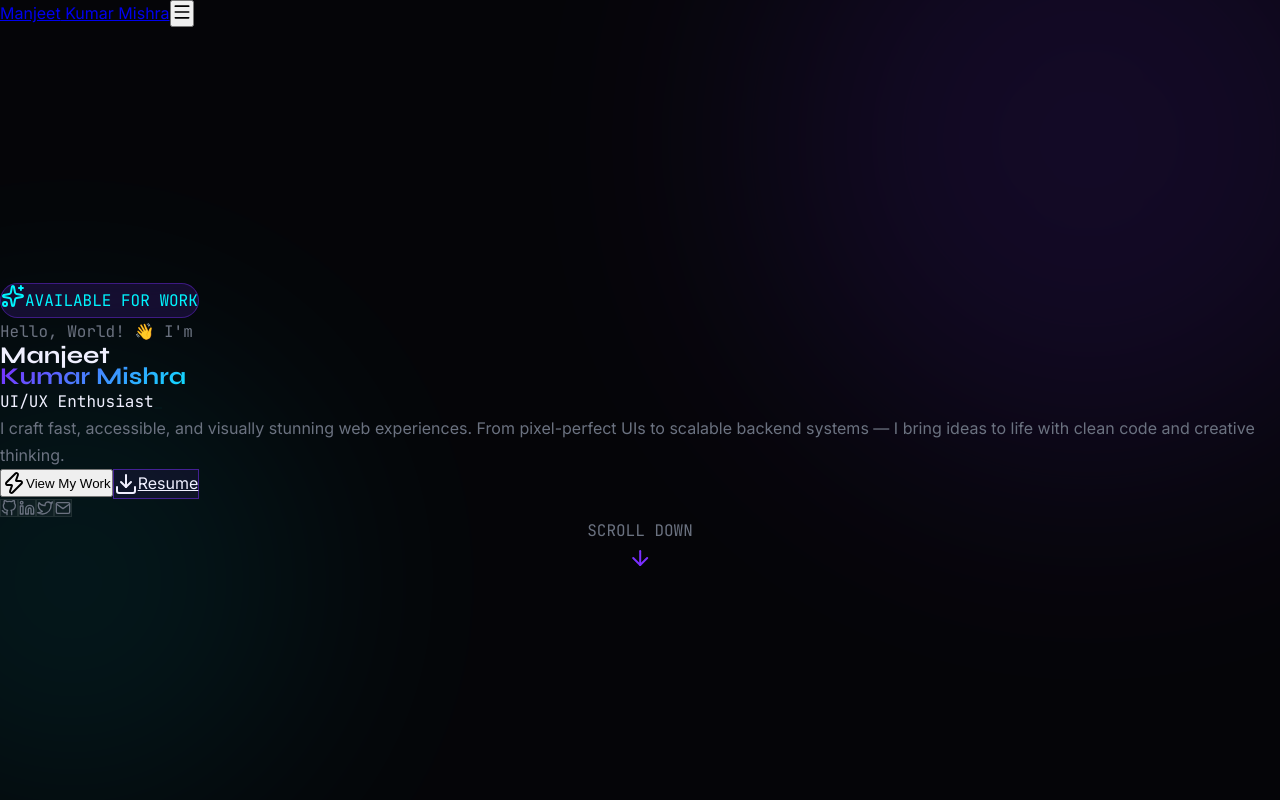
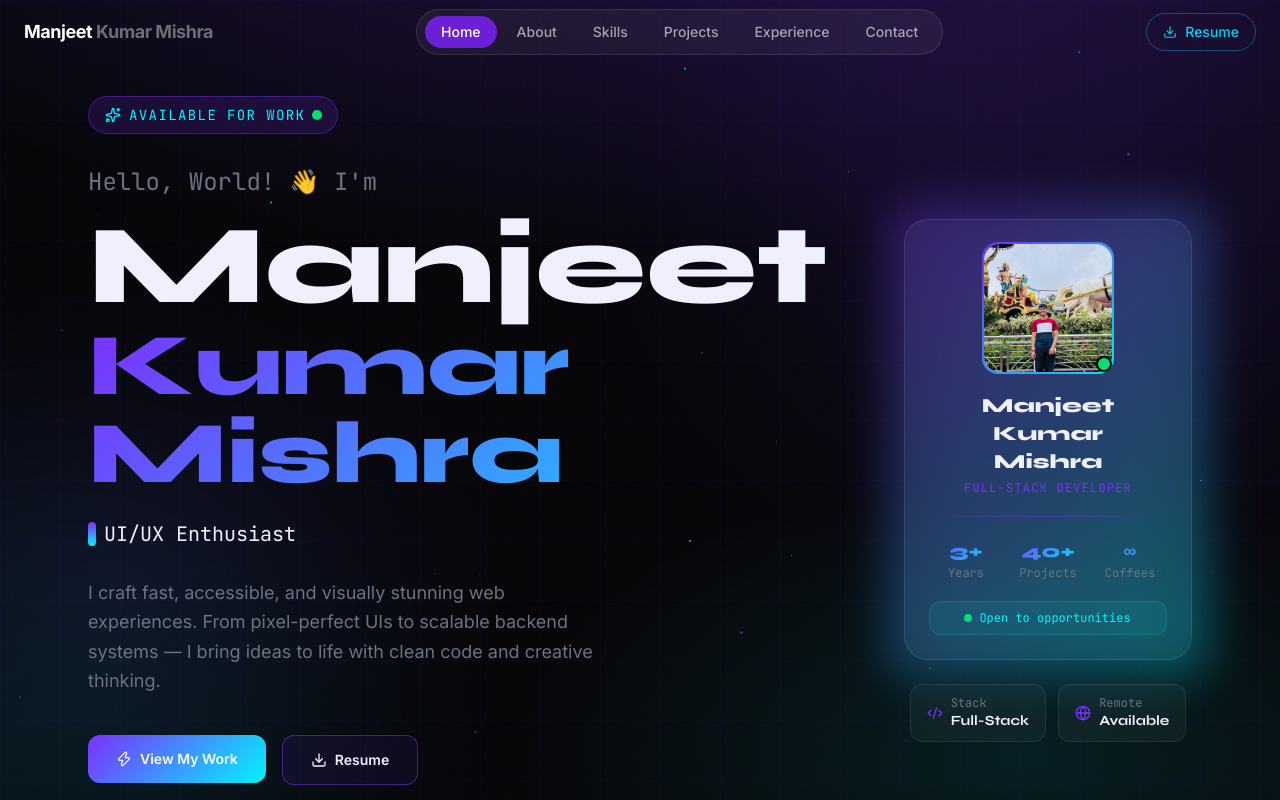
Before and after one commit to manjeet0505/Myportfolio, a Next.js app: page / in a window 1280 px wide. Shown: the top 800 px of the page. Built offline with nearby package versions, Linux system fonts and the light colour scheme.

Commit message:
globals css is  fixed with tailwindv4

```diff
--- a/app/globals.css
+++ b/app/globals.css
@@ -1,11 +1,159 @@
-@import url("https://fonts.googleapis.com/css2?family=Syne:wght@400;500;600;700;800&family=Inter:wght@300;400;500;600&family=JetBrains+Mono:wght@400;500&display=swap");
+@import "tailwindcss";
 
-@tailwind base;
-@tailwind components;
-@tailwind utilities;
+/* ============================================
+   THEME — Tailwind v4 (replaces tailwind.config.ts)
+   Delete tailwind.config.ts after using this file.
+============================================ */
+@theme {
+  /* Colors -> bg-bg-primary, text-neon-cyan, border-border-glass ... */
+  --color-bg-primary: #0a0a0f;
+  --color-bg-secondary: #0f0f1a;
+  --color-bg-card: rgba(255, 255, 255, 0.04);
+
+  --color-neon-violet: #7b2fff;
+  --color-neon-cyan: #00f5ff;
+  --color-neon-pink: #ff2fbe;
+
+  --color-text-primary: #f0f0ff;
+  --color-text-muted: #6b7280;
+  --color-text-soft: #a0a0b8;
+
+  --color-border-glass: rgba(255, 255, 255, 0.08);
+  --color-border-neon: rgba(123, 47, 255, 0.4);
+
+  /* Shadows -> shadow-neon-violet, shadow-glass ... */
+  --shadow-neon-violet: 0 0 20px rgba(123, 47, 255, 0.5),
+    0 0 60px rgba(123, 47, 255, 0.2);
+  --shadow-neon-cyan: 0 0 20px rgba(0, 245, 255, 0.5),
+    0 0 60px rgba(0, 245, 255, 0.2);
+  --shadow-neon-pink: 0 0 20px rgba(255, 47, 190, 0.5),
+    0 0 60px rgba(255, 47, 190, 0.2);
+  --shadow-glass: 0 4px 24px rgba(0, 0, 0, 0.4),
+    inset 0 1px 0 rgba(255, 255, 255, 0.08);
+  --shadow-glass-hover: 0 8px 40px rgba(0, 0, 0, 0.5),
+    inset 0 1px 0 rgba(255, 255, 255, 0.12);
+
+  /* Animations -> animate-float, animate-glow ... (keyframes are below) */
+  --animate-fade-up: fadeUp 0.6s ease forwards;
+  --animate-fade-in: fadeIn 0.8s ease forwards;
+  --animate-glow: glow 2s ease-in-out infinite alternate;
+  --animate-float: float 6s ease-in-out infinite;
+  --animate-spin-slow: spin 8s linear infinite;
+  --animate-typewriter: typewriter 3s steps(30) forwards;
+  --animate-blink: blink 1s step-end infinite;
+  --animate-shimmer: shimmer 2s linear infinite;
+
+  /* Radius + blur (same values as your old config) */
+  --radius-2xl: 1rem;
+  --radius-3xl: 1.5rem;
+  --radius-4xl: 2rem;
+  --blur-xs: 2px;
+  --blur-2xl: 40px;
+}
+
+/* next/font variables resolve at runtime, so this must be "inline".
+   -> font-heading, font-body, font-mono */
+@theme inline {
+  --font-heading: var(--font-syne), sans-serif;
+  --font-body: var(--font-inter), sans-serif;
+  --font-mono: var(--font-jetbrains), monospace;
+}
+
+/* Gradients that used to be backgroundImage in the old config */
+@utility bg-neon-gradient {
+  background-image: linear-gradient(135deg, #7b2fff 0%, #00f5ff 100%);
+}
+@utility bg-neon-gradient-pink {
+  background-image: linear-gradient(135deg, #7b2fff 0%, #ff2fbe 100%);
+}
+@utility bg-glass-gradient {
+  background-image: linear-gradient(
+    135deg,
+    rgba(255, 255, 255, 0.08) 0%,
+    rgba(255, 255, 255, 0.02) 100%
+  );
+}
+@utility bg-hero-glow {
+  background-image: radial-gradient(
+    ellipse 80% 60% at 50% 0%,
+    rgba(123, 47, 255, 0.25) 0%,
+    transparent 70%
+  );
+}
+@utility bg-grid-pattern {
+  background-image: linear-gradient(rgba(123, 47, 255, 0.06) 1px, transparent 1px),
+    linear-gradient(90deg, rgba(123, 47, 255, 0.06) 1px, transparent 1px);
+  background-size: 60px 60px;
+}
+
+/* ============================================
+   KEYFRAMES (top-level so they are always emitted)
+============================================ */
+@keyframes fadeUp {
+  0% {
+    opacity: 0;
+    transform: translateY(30px);
+  }
+  100% {
+    opacity: 1;
+    transform: translateY(0);
+  }
+}
+@keyframes fadeIn {
+  0% {
+    opacity: 0;
+  }
+  100% {
+    opacity: 1;
+  }
+}
+@keyframes glow {
+  0% {
+    box-shadow: 0 0 20px rgba(123, 47, 255, 0.4);
+  }
+  100% {
+    box-shadow: 0 0 40px rgba(123, 47, 255, 0.8),
+      0 0 80px rgba(0, 245, 255, 0.3);
+  }
+}
+@keyframes float {
+  0%,
+  100% {
+    transform: translateY(0px);
+  }
+  50% {
+    transform: translateY(-20px);
+  }
+}
+@keyframes typewriter {
+  0% {
+    width: 0;
+  }
+  100% {
+    width: 100%;
+  }
+}
+@keyframes blink {
+  0%,
+  100% {
+    opacity: 1;
+  }
+  50% {
+    opacity: 0;
+  }
+}
+@keyframes shimmer {
+  0% {
+    background-position: -200% 0;
+  }
+  100% {
+    background-position: 200% 0;
+  }
+}
 
 /* ============================================
    CSS VARIABLES — DESIGN TOKENS
+   (used by the custom classes + inline styles)
 ============================================ */
 :root {
   --bg-primary: #0a0a0f;
@@ -39,17 +187,24 @@
 }
 
 /* ============================================
-   BASE RESET & DEFAULTS
+   BASE (inside @layer so Tailwind utilities can override)
+   NOTE: the old "* { margin:0; padding:0 }" reset is removed on
+   purpose. Tailwind's preflight already does it, and an unlayered
+   reset would beat every p-*, m-*, px-* utility.
 ============================================ */
+@layer base {
+  /* v4 changed the default border color to currentColor.
+     This keeps plain `border` classes looking like the glass theme. */
   *,
-*::before,
-*::after {
-  box-sizing: border-box;
-  margin: 0;
-  padding: 0;
+  ::after,
+  ::before,
+  ::backdrop,
+  ::file-selector-button {
+    border-color: var(--glass-border);
   }
 
   html {
+    color-scheme: dark;
     scroll-behavior: smooth;
     scroll-padding-top: 80px;
   }
@@ -57,7 +212,7 @@ html {
   body {
     background-color: var(--bg-primary);
     color: var(--text-primary);
-  font-family: "Inter", sans-serif;
+    font-family: var(--font-inter), "Inter", sans-serif;
     font-size: 16px;
     line-height: 1.7;
     -webkit-font-smoothing: antialiased;
@@ -65,14 +220,17 @@ body {
     overflow-x: hidden;
   }
 
+  button:not(:disabled),
+  [role="button"]:not(:disabled) {
+    cursor: pointer;
+  }
+
   ::selection {
     background: rgba(123, 47, 255, 0.3);
     color: var(--neon-cyan);
   }
 
-/* ============================================
-   SCROLLBAR
-============================================ */
+  /* Scrollbar */
   ::-webkit-scrollbar {
     width: 6px;
   }
@@ -87,23 +245,37 @@ body {
     background: var(--neon-violet);
   }
 
-/* ============================================
-   TYPOGRAPHY
-============================================ */
-h1, h2, h3, h4, h5, h6 {
-  font-family: "Syne", sans-serif;
+  /* Typography */
+  h1,
+  h2,
+  h3,
+  h4,
+  h5,
+  h6 {
+    font-family: var(--font-syne), "Syne", sans-serif;
     font-weight: 700;
     line-height: 1.15;
     color: var(--text-primary);
   }
 
-code, pre, .font-mono {
-  font-family: "JetBrains Mono", monospace;
+  code,
+  pre {
+    font-family: var(--font-jetbrains), "JetBrains Mono", monospace;
+  }
+
+  /* Accessibility: visible keyboard focus.
+     (border-radius removed so it no longer squares off rounded buttons) */
+  :focus-visible {
+    outline: 2px solid var(--neon-violet);
+    outline-offset: 3px;
+  }
 }
 
 /* ============================================
-   LAYOUT UTILITIES
+   COMPONENTS (still overridable by utilities)
 ============================================ */
+@layer components {
+  /* Layout */
   .container-custom {
     max-width: var(--container-max);
     margin: 0 auto;
@@ -114,9 +286,7 @@ code, pre, .font-mono {
     padding: var(--section-padding);
   }
 
-/* ============================================
-   GLASSMORPHISM
-============================================ */
+  /* Glassmorphism */
   .glass {
     background: var(--glass-bg);
     backdrop-filter: blur(20px);
@@ -138,9 +308,7 @@ code, pre, .font-mono {
     transform: translateY(-4px);
   }
 
-/* ============================================
-   NEON TEXT & EFFECTS
-============================================ */
+  /* Neon text */
   .neon-text {
     background: linear-gradient(135deg, var(--neon-violet), var(--neon-cyan));
     -webkit-background-clip: text;
@@ -165,9 +333,7 @@ code, pre, .font-mono {
       0 0 40px rgba(0, 245, 255, 0.4);
   }
 
-/* ============================================
-   NEON BUTTONS
-============================================ */
+  /* Buttons */
   .btn-neon {
     display: inline-flex;
     align-items: center;
@@ -175,7 +341,7 @@ code, pre, .font-mono {
     padding: 0.75rem 1.75rem;
     background: linear-gradient(135deg, var(--neon-violet), #5b1fd4);
     color: #fff;
-  font-family: "Syne", sans-serif;
+    font-family: var(--font-syne), "Syne", sans-serif;
     font-weight: 600;
     font-size: 0.9rem;
     letter-spacing: 0.02em;
@@ -219,7 +385,7 @@ code, pre, .font-mono {
     padding: 0.75rem 1.75rem;
     background: transparent;
     color: var(--text-primary);
-  font-family: "Syne", sans-serif;
+    font-family: var(--font-syne), "Syne", sans-serif;
     font-weight: 600;
     font-size: 0.9rem;
     letter-spacing: 0.02em;
@@ -238,14 +404,12 @@ code, pre, .font-mono {
     transform: translateY(-2px);
   }
 
-/* ============================================
-   SECTION TITLE
-============================================ */
+  /* Section title */
   .section-label {
     display: inline-flex;
     align-items: center;
     gap: 0.5rem;
-  font-family: "JetBrains Mono", monospace;
+    font-family: var(--font-jetbrains), "JetBrains Mono", monospace;
     font-size: 0.75rem;
     font-weight: 500;
     letter-spacing: 0.15em;
@@ -264,20 +428,19 @@ code, pre, .font-mono {
   }
 
   .section-title {
-  font-family: "Syne", sans-serif;
+    font-family: var(--font-syne), "Syne", sans-serif;
     font-size: clamp(2rem, 4vw, 3rem);
     font-weight: 800;
     line-height: 1.1;
     margin-bottom: 1rem;
   }
 
-/* ============================================
-   NEON BORDER CARD
-============================================ */
+  /* Neon border card */
   .neon-card {
     position: relative;
     background: var(--glass-bg);
     backdrop-filter: blur(20px);
+    -webkit-backdrop-filter: blur(20px);
     border-radius: var(--radius-card);
     overflow: hidden;
     transition: all var(--transition-base);
@@ -289,12 +452,19 @@ code, pre, .font-mono {
     inset: 0;
     border-radius: var(--radius-card);
     padding: 1px;
-  background: linear-gradient(135deg, var(--neon-violet), transparent, var(--neon-cyan));
-  -webkit-mask: linear-gradient(#fff 0 0) content-box, linear-gradient(#fff 0 0);
+    background: linear-gradient(
+      135deg,
+      var(--neon-violet),
+      transparent,
+      var(--neon-cyan)
+    );
+    -webkit-mask: linear-gradient(#fff 0 0) content-box,
+      linear-gradient(#fff 0 0);
     -webkit-mask-composite: xor;
     mask-composite: exclude;
     opacity: 0.4;
     transition: opacity var(--transition-base);
+    pointer-events: none;
   }
 
   .neon-card:hover::before {
@@ -307,11 +477,12 @@ code, pre, .font-mono {
       0 0 30px rgba(123, 47, 255, 0.15);
   }
 
-/* ============================================
-   BACKGROUND GRID & GLOW
-============================================ */
+  /* Background grid + glow */
   .bg-grid {
-  background-image: linear-gradient(rgba(123, 47, 255, 0.06) 1px, transparent 1px),
+    background-image: linear-gradient(
+        rgba(123, 47, 255, 0.06) 1px,
+        transparent 1px
+      ),
       linear-gradient(90deg, rgba(123, 47, 255, 0.06) 1px, transparent 1px);
     background-size: 60px 60px;
   }
@@ -342,16 +513,14 @@ code, pre, .font-mono {
     pointer-events: none;
   }
 
-/* ============================================
-   TECH TAG / BADGE
-============================================ */
+  /* Tech tag */
   .tech-tag {
     display: inline-flex;
     align-items: center;
     padding: 0.3rem 0.75rem;
     background: rgba(123, 47, 255, 0.1);
     color: var(--neon-cyan);
-  font-family: "JetBrains Mono", monospace;
+    font-family: var(--font-jetbrains), "JetBrains Mono", monospace;
     font-size: 0.7rem;
     font-weight: 500;
     border: 1px solid rgba(0, 245, 255, 0.2);
@@ -365,9 +534,7 @@ code, pre, .font-mono {
     box-shadow: 0 0 12px rgba(0, 245, 255, 0.25);
   }
 
-/* ============================================
-   NEON DIVIDER
-============================================ */
+  /* Divider */
   .neon-divider {
     width: 100%;
     height: 1px;
@@ -380,9 +547,7 @@ code, pre, .font-mono {
     );
   }
 
-/* ============================================
-   FLOATING ORB (decorative)
-============================================ */
+  /* Floating orbs */
   .orb {
     position: absolute;
     border-radius: 50%;
@@ -403,9 +568,7 @@ code, pre, .font-mono {
     background: rgba(255, 47, 190, 0.12);
   }
 
-/* ============================================
-   ANIMATED UNDERLINE LINK
-============================================ */
+  /* Animated underline link */
   .link-neon {
     position: relative;
     color: var(--text-soft);
@@ -432,18 +595,10 @@ code, pre, .font-mono {
   .link-neon:hover::after {
     width: 100%;
   }
-
-/* ============================================
-   FOCUS OUTLINE (accessibility)
-============================================ */
-:focus-visible {
-  outline: 2px solid var(--neon-violet);
-  outline-offset: 3px;
-  border-radius: 4px;
 }
 
 /* ============================================
-   RESPONSIVE HELPERS
+   RESPONSIVE
 ============================================ */
 @media (max-width: 768px) {
   :root {
@@ -454,3 +609,20 @@ code, pre, .font-mono {
     font-size: clamp(1.75rem, 6vw, 2.5rem);
   }
 }
+
+/* ============================================
+   REDUCED MOTION (accessibility)
+============================================ */
+@media (prefers-reduced-motion: reduce) {
+  html {
+    scroll-behavior: auto;
+  }
+
+  *,
+  ::before,
+  ::after {
+    animation-duration: 0.01ms !important;
+    animation-iteration-count: 1 !important;
+    transition-duration: 0.01ms !important;
+  }
+}
```
Lines whose indentation alone changed are shown as unchanged.
